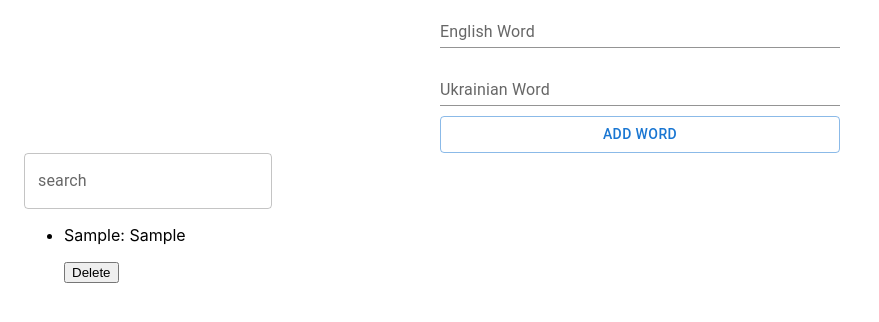
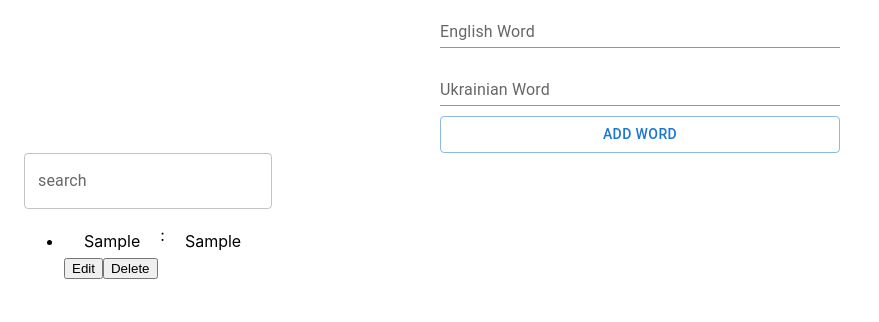
Before and after one commit to Teslyak/practice-english-app, a React (Create React App) app: page / in a window 1280 px wide. Both pictures are taken after typing "Sample", "Sample" into the empty fields and a click on the button "ADD WORD". Shown: the top 322 px of the page, without its empty margins (0-879 px from the left). Built offline with nearby package versions, Linux system fonts and the light colour scheme.

Commit message:
EDIT ADDED

```diff
--- a/src/components/App.jsx
+++ b/src/components/App.jsx
@@ -1,8 +1,10 @@
-import { useState, useMemo } from 'react';
+import { useState, useMemo, createContext } from 'react';
 import { AddWordForm } from './AddWordForm/AddWordForm';
 import { Container } from '@mui/material';
 import { WordsList } from './WordsList/WordsList';
 import Filter from './Filter/Filter';
+
+export const WordsContext = createContext(null);
 
 export const App = () => {
   const [words, setWords] = useState([]);
@@ -30,11 +32,21 @@ export const App = () => {
     });
   }, [filter, words]);
 
+  const handelEditWord = editedWord => {
+    setWords(prevState => {
+      return prevState.map(word =>
+        word.id === editedWord.id ? editedWord : word
+      );
+    });
+  };
+
   return (
     <Container maxWidth="xl">
-      <AddWordForm addNewWord={addWord} />
-      <Filter handleChange={handleChange} />
-      <WordsList words={getFilterWords} onDeleteWord={handleDeleteWord} />
+      <WordsContext.Provider value={{ handelEditWord }}>
+        <AddWordForm addNewWord={addWord} />
+        <Filter handleChange={handleChange} />
+        <WordsList words={getFilterWords} onDeleteWord={handleDeleteWord} />
+      </WordsContext.Provider>
     </Container>
   );
 };
--- a/src/components/WordsList/WordsList.jsx
+++ b/src/components/WordsList/WordsList.jsx
@@ -7,6 +7,7 @@ export const WordsList = ({ words, onDeleteWord }) => {
       {words.map(word => (
         <WordsListItem
           key={word.id}
+          id={word.id}
           enWord={word.enWord}
           ukWord={word.ukWord}
           onDeleteWord={() => onDeleteWord(word.id)}
--- a/src/components/WordsList/WordsListItem.jsx
+++ b/src/components/WordsList/WordsListItem.jsx
@@ -1,11 +1,56 @@
-import React from 'react';
+import React, { useState, useContext } from 'react';
+import { TextField } from '@mui/material';
+import { WordsContext } from 'components/App';
 
-export const WordsListItem = ({ enWord, ukWord, onDeleteWord }) => {
+export const WordsListItem = ({ enWord, ukWord, onDeleteWord, id }) => {
+  const [isEditMode, setIsEditMode] = useState(false);
+  const [edditedEnWord, setEdditedEnWord] = useState(enWord);
+  const [edditedUkWord, setEdditedUkWord] = useState(ukWord);
+
+  const { handelEditWord } = useContext(WordsContext);
+
+  const handleEdit = () => {
+    setIsEditMode(prev => !prev);
+    if (edditedUkWord !== ukWord || edditedEnWord !== enWord) {
+      handelEditWord({ id, ukWord: edditedUkWord, enWord: edditedEnWord });
+    }
+  };
+
+  const editEnWord = evt => {
+    setEdditedEnWord(evt.target.value);
+  };
+  const editUkWord = evt => {
+    setEdditedUkWord(evt.target.value);
+  };
+
   return (
     <li>
-      <p>
-        {enWord}: {ukWord}
-      </p>
+      <div style={{ display: 'flex' }}>
+        <div style={{ margin: '6px 20px' }}>
+          {isEditMode ? (
+            <TextField
+              variant="outlined"
+              value={edditedEnWord}
+              onChange={editEnWord}
+            />
+          ) : (
+            <span>{enWord}</span>
+          )}
+        </div>
+        :
+        <div style={{ margin: '6px 20px' }}>
+          {isEditMode ? (
+            <TextField
+              variant="outlined"
+              value={edditedUkWord}
+              onChange={editUkWord}
+            />
+          ) : (
+            <span>{ukWord}</span>
+          )}
+        </div>
+      </div>
+      <button onClick={handleEdit}>{isEditMode ? 'Save' : 'Edit'}</button>
       <button onClick={onDeleteWord}>Delete</button>
     </li>
   );
```
